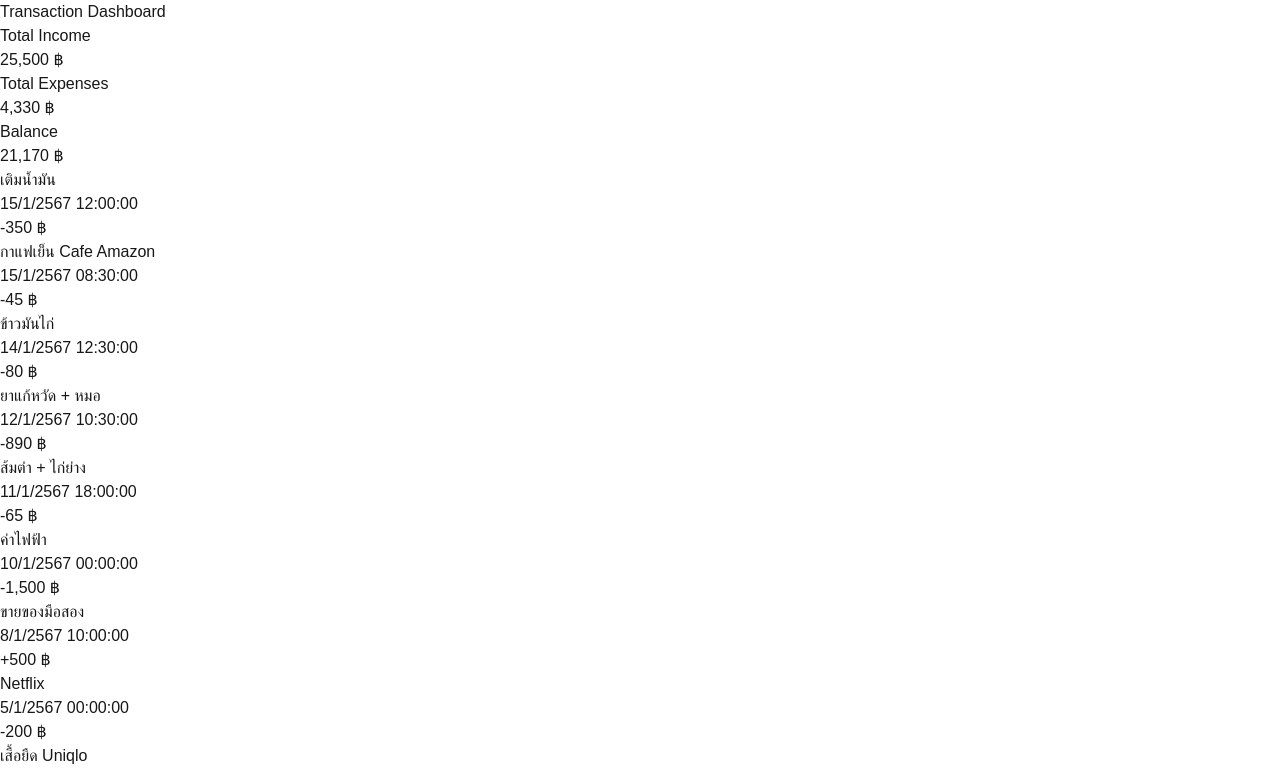
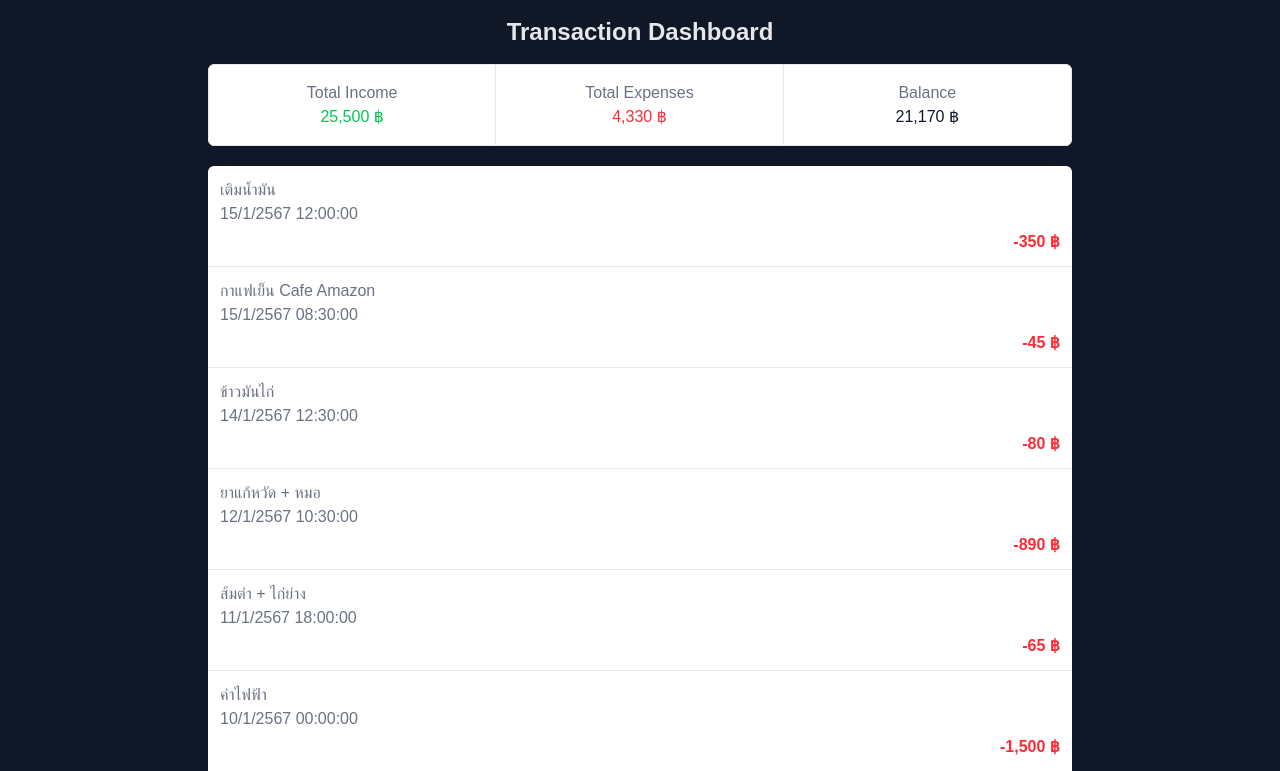
Before and after one commit to TinnapopDechMak/tinnapob-submission, a Next.js app in the folder assignment-2/: page / in a window 1280 px wide. Shown: the top 771 px of the page. Built offline with nearby package versions, Linux system fonts and the light colour scheme.

Commit message:
Refine dashboard UI

```diff
--- a/assignment-2/app/page.tsx
+++ b/assignment-2/app/page.tsx
@@ -32,44 +32,45 @@ export default function Page() {
   );
 
   return (
-    <main>
-      <div>
-        <h1>
+    <main className="min-h-screen bg-gray-900 text-gray-200">
+      <div className="mx-auto max-w-4xl p-4">
+        <h1 className="mb-4 text-center text-2xl font-bold">
           Transaction Dashboard
         </h1>
 
         {/* Sum */}
-        <section>
-          <div>
-            <div>Total Income</div>
-            <div>{formatTHB(totalIncome)}</div>
+        <section className="grid grid-cols-3 divide-x rounded-md border bg-white">
+          <div className="p-4 text-center">
+            <div className="text-gray-500">Total Income</div>
+            <div className="text-green-500">{formatTHB(totalIncome)}</div>
           </div>
 
-          <div>
-            <div>Total Expenses</div>
-            <div>{formatTHB(totalExpense)}</div>
+          <div className="p-4 text-center">
+            <div className="text-gray-500">Total Expenses</div>
+            <div className="text-red-500">{formatTHB(totalExpense)}</div>
           </div>
 
-          <div>
-            <div>Balance</div>
-            <div>{formatTHB(balance)}</div>
+          <div className="p-4 text-center">
+            <div className="text-gray-500">Balance</div>
+            <div className="text-gray-900">{formatTHB(balance)}</div>
           </div>
         </section>
 
         {/* list */}
-        <section>
+        <section className="mt-5 rounded-md bg-white">
           {sorted.map((t) => {
             const isIncome = t.type === "income";
             return (
               <div
                 key={t.id}
+                className="flex flex-col gap-1 p-3 border-b"
               >
                 <div>
-                  <div >{t.description}</div>
-                  <div >{formatDate(t.date)}</div>
+                  <div className="text-gray-500">{t.description}</div>
+                  <div className="text-gray-500">{formatDate(t.date)}</div>
                 </div>
 
-                <div>
+                <div className={"text-right text-base font-bold " + (isIncome ? "text-green-500" : "text-red-500")}>
                   {isIncome ? "+" : "-"}{formatTHB(t.amount)}
                 </div>
               </div>
```
